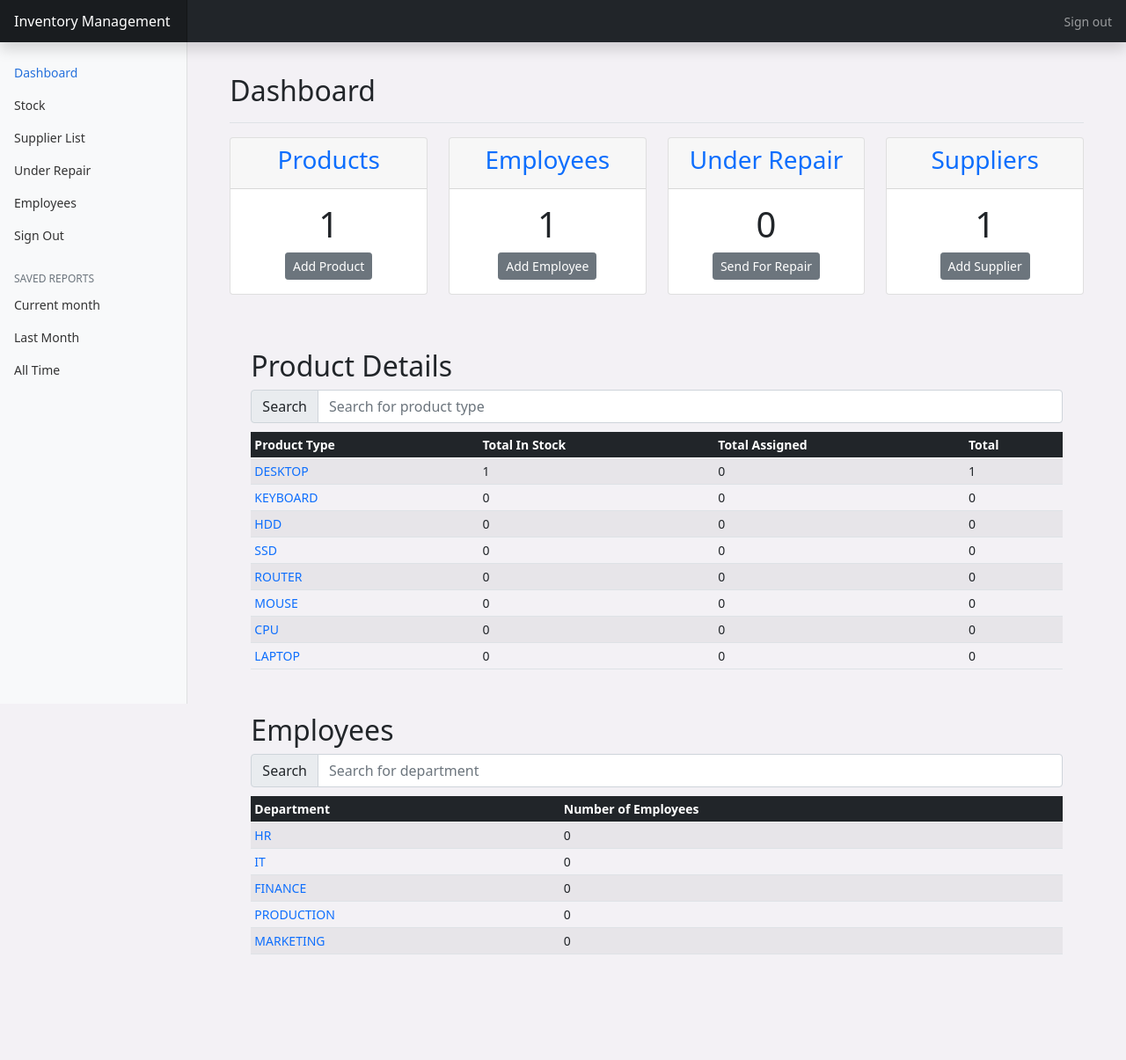
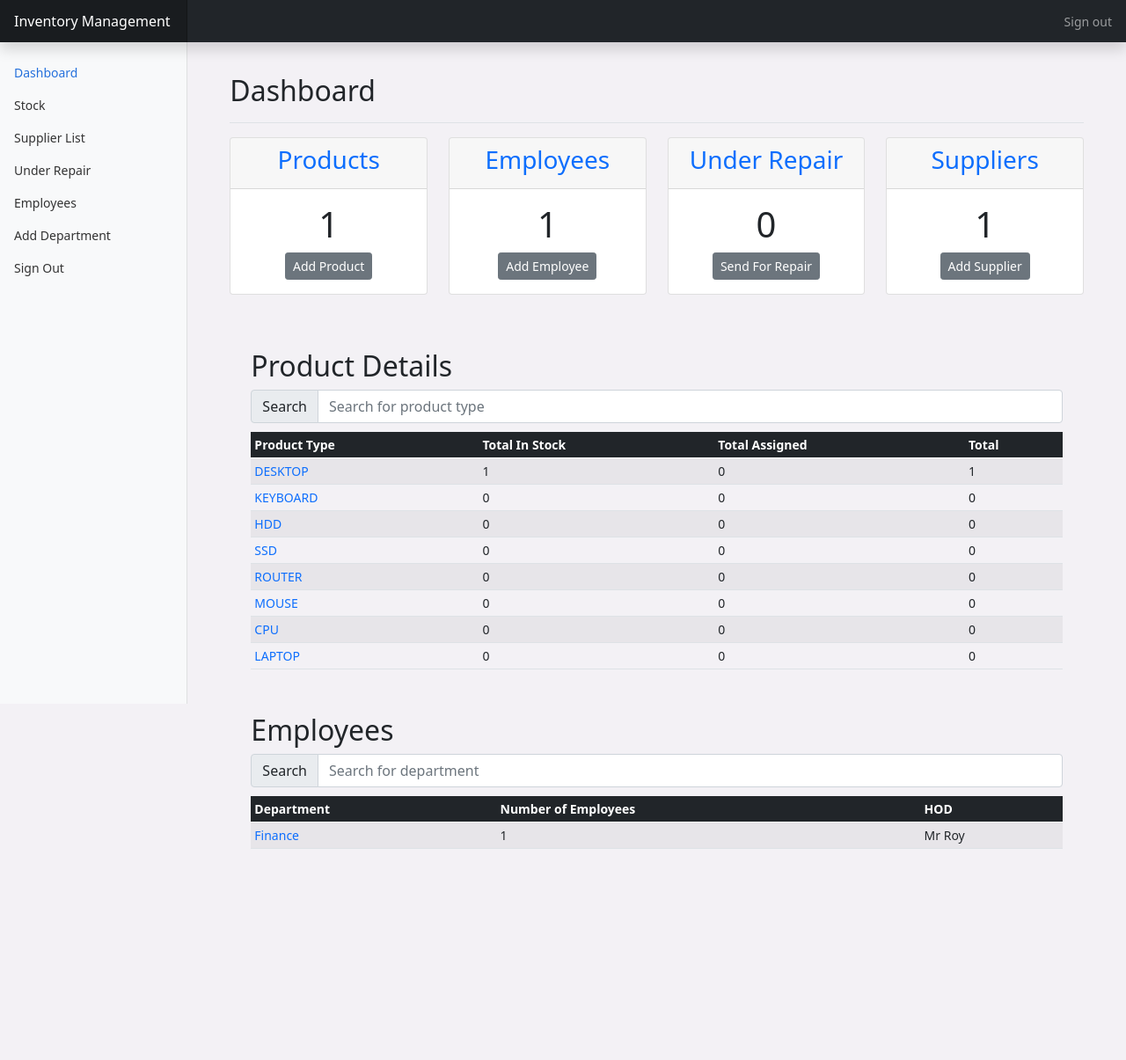
Before and after one commit to sreejan774/InventoryManagement, a Django app: page / in a window 1280 px wide. Shown: the whole page at 88% size. Run offline with Django 3.2, Linux system fonts and the light colour scheme; a user stored in the database is signed in; data comes from the database, SQL or seed files in the repository; both versions use the stored data as it was after the commit; data that the repository does not hold is empty.

Commit message:
added new features

```diff
--- a/main/forms.py
+++ b/main/forms.py
@@ -1,20 +1,12 @@
 from django.forms import models
-from main.models import Supplier
+from main.models import Supplier,Department
 from django import forms
 from datetime import date
+from main.models import PROD_CHOICES
 
 
 todays_date = date.today()
 year = todays_date.year
-
-
-DEPARTMENT_CHOICES =(
-    ("HR", "HR"),
-    ("IT", "IT"),
-    ("FINANCE", "FINANCE"),
-    ("PRODUCTION", "PRODUCTION"),
-    ("MARKETING", "MARKETING"),
-)
 
 PROD_CHOICES = (
     ('DESKTOP','DESKTOP'),
@@ -32,10 +24,15 @@ MIN_FLOOR_VALUE = 0
 MAX_FLOOR_VALUE = 5
 
 class addEmployee(forms.Form):
+
     name = forms.CharField(max_length=20,widget=forms.TextInput(attrs={'class':'form-control','placeholder':"Employee's Name"}))
+    sap_number = forms.CharField(max_length=8,widget=forms.TextInput(attrs={'class':'form-control','placeholder':"SAP Number"}))
+    staff_number = forms.CharField(max_length=10,widget=forms.TextInput(attrs={'class':'form-control','placeholder':"Staff Number"}))
     contact = forms.RegexField(regex=r'^\+?1?\d{9,15}$',widget=forms.TextInput(attrs={'class':'form-control','placeholder':'Contact : Should be between 9 to 15 digits'}))
     designation = forms.CharField(max_length=20,widget=forms.TextInput(attrs={'class':'form-control','placeholder':'Designation'}))
-    department = forms.ChoiceField(choices = DEPARTMENT_CHOICES,widget=forms.Select(attrs={'class':'form-control','placeholder':'Department'}))
+
+    department = forms.ModelChoiceField(queryset=Department.objects.all(),widget=forms.Select(attrs={'class':'form-control'}))
+
     desk_num = forms.CharField(max_length=10,widget=forms.TextInput(attrs={'class':'form-control','placeholder':'Desk Number'}))
     floor = forms.IntegerField(min_value=MIN_FLOOR_VALUE, max_value=MAX_FLOOR_VALUE,widget=forms.NumberInput(attrs={'class':'form-control','placeholder':'Floor'}))
 
@@ -51,15 +48,21 @@ class addProduct(forms.Form):
     prod_name = forms.ChoiceField(choices = PROD_CHOICES,widget=forms.Select(attrs={'class':'form-control','placeholder':'Produce type'}))
     serial_num = forms.CharField(max_length=100,widget=forms.TextInput(attrs={'class':'form-control','placeholder':'Serial Number'}))
     specification = forms.CharField(max_length=256,widget=forms.TextInput(attrs={'class':'form-control','placeholder':'Specification'}))
-    date_received = forms.DateField(widget = forms.SelectDateWidget( years= range(year,year-10,-1 ),  attrs={'class':'form-control','placeholder':'Specification'}))
+    #date_received = forms.DateField(widget = forms.SelectDateWidget( years= range(year,year-10,-1 ),  attrs={'class':'form-control','placeholder':'Specification'}))
     supplier = forms.ModelChoiceField(queryset=Supplier.objects.all(),widget=forms.Select(attrs={'class':'form-control'}))
+    date_received = forms.DateField(widget=forms.widgets.DateInput(attrs={'type': 'date','class':'form-control','placeholder':'Specification' }))
+
 
 
 class assignProduct(forms.Form):
-    empName = forms.CharField(max_length=256,widget=forms.TextInput(attrs={'class':'form-control','placeholder':'Employee Name'}))
-    designation = forms.CharField(max_length=100,widget=forms.TextInput(attrs={'class':'form-control','placeholder':'Designation'}))
-    department = forms.ChoiceField(choices = DEPARTMENT_CHOICES,widget=forms.Select(attrs={'class':'form-control'}))
+    sap_number = forms.CharField(max_length=8,widget=forms.TextInput(attrs={'class':'form-control','placeholder':'SAP Number'}))
+    staff_number = forms.CharField(max_length=10,widget=forms.TextInput(attrs={'class':'form-control','placeholder':'Staff Number'}))
 
 class sendForRepair(forms.Form):
     serial_num = forms.CharField(max_length=256,widget=forms.TextInput(attrs={'class':'form-control','placeholder':'Serial Number'}))
     supplier = forms.ModelChoiceField(queryset=Supplier.objects.all(),widget=forms.Select(attrs={'class':'form-control'}))
+
+
+class addDepartment(forms.Form):
+    department = forms.CharField(max_length=256,widget=forms.TextInput(attrs={'class':'form-control','placeholder':'Department'}))
+    hod = forms.CharField(max_length=256,widget=forms.TextInput(attrs={'class':'form-control','placeholder':'HOD'}))
--- a/main/urls.py
+++ b/main/urls.py
@@ -16,6 +16,7 @@ urlpatterns = [
     path('listSupplier/',views.listSupplier,name='listSupplier'),
     path('markRepaired/<int:pk>',views.markRepaired,name='markRepaired'),
     path('assignProduct/<int:pk>',views.assignProduct,name='assignProduct'),
-    path('sendForRepair/',views.sendForRepair,name='sendForRepair')
+    path('sendForRepair/',views.sendForRepair,name='sendForRepair'),
+    path('addDepartment/',views.addDepartment,name='addDepartment')
 
 ]
--- a/main/views.py
+++ b/main/views.py
@@ -5,7 +5,7 @@ from django.shortcuts import redirect, render
 from django.contrib.auth.decorators import login_required
 from main import forms
 from main import models
-from main.forms import PROD_CHOICES,DEPARTMENT_CHOICES
+from main.forms import PROD_CHOICES
 
 # Create your views here.
 @login_required(login_url='/auth/login')
@@ -34,13 +34,16 @@ def index(request):
         prodList.append(prodDict)
 
     empList = []
-    for department in DEPARTMENT_CHOICES:
-        dept = department[0]
+    departmentChoices = models.Department.objects.all()
+    for d in departmentChoices:
+        dept = d.department
         employees = models.Employee.objects.filter(department = dept)
         numEmp = len(employees)
+        hod = d.hod
         empDict = {}
         empDict["department"] = dept
         empDict["numEmp"] = numEmp
+        empDict['HOD'] = hod
         empList.append(empDict)
 
     # print(prodList)
@@ -60,7 +63,7 @@ def index(request):
         'sendRepairForm' : sendRepairForm,
         'addEmployeeForm' : addEmployeeForm,
         'addProductForm' : addProductForm,
-        'addSupplierForm' : addSupplierForm
+        'addSupplierForm' : addSupplierForm,
 
     }
     return render(request,'main/index.html',context)
@@ -74,6 +77,8 @@ def addEmployee(request):
         if addEmpForm.is_valid():
             try:
                 name = addEmpForm.cleaned_data['name']
+                sap_number = addEmpForm.cleaned_data['sap_number']
+                staff_number = addEmpForm.cleaned_data['staff_number']
                 contact = addEmpForm.cleaned_data['contact']
                 designation = addEmpForm.cleaned_data['designation']
                 department = addEmpForm.cleaned_data['department']
@@ -82,9 +87,11 @@ def addEmployee(request):
 
                 employee = models.Employee(
                     name = name,
+                    sap_number = sap_number,
+                    staff_number = staff_number,
                     contact = contact,
                     designation = designation,
-                    department = department,
+                    department = department.department,
                     floor = floor,
                     desk_num = desk_num
                 )
@@ -135,6 +142,7 @@ def addProduct(request):
                 specification = addPdtForm.cleaned_data['specification']
                 date_received = addPdtForm.cleaned_data['date_received']
                 supplier = addPdtForm.cleaned_data['supplier']
+                print(date_received)
 
                 product1 = models.Stock.objects.filter(serial_num = serial_num)
                 product2 = models.Assign.objects.filter(serial_num = serial_num)
@@ -143,6 +151,8 @@ def addProduct(request):
                 if(len(product1)!=0 or len(product2)!=0 or len(product3)!=0 ):
                     return HttpResponse("Database already have a product with same serial number")
 
+                if(date_received > date.today()):
+                    return HttpResponse("Please enter a correct date")
                 prod = models.Stock(
                     prod_name = prod_name,
                     serial_num = serial_num,
@@ -163,6 +173,8 @@ def updateEmployee(request,pk):
     employee = models.Employee.objects.get(pk = pk)
     initial = {
         "name" : employee.name,
+        "sap_number" : employee.sap_number,
+        "staff_number": employee.staff_number,
         "contact" : employee.contact,
         "designation" : employee.designation,
         "department" : employee.department,
@@ -175,6 +187,8 @@ def updateEmployee(request,pk):
     if request.method == "POST":
         if request.POST.get('submit_type') == 'update':
             employee.name = request.POST.get('name')
+            employee.sap_number = request.POST.get('sap_number')
+            employee.staff_number = request.POST.get('staff_number')
             employee.contact = request.POST.get('contact')
             employee.designation = request.POST.get('designation')
             employee.department = request.POST.get('department')
@@ -322,20 +336,19 @@ def markRepaired(request,pk):
 
     obj.save()
 
-    return HttpResponse("done")
+    return redirect('index')
 
 @login_required(login_url='/auth/login')
 def assignProduct(request,pk):
     if request.method == "POST":
-        name = request.POST.get('empName')
-        department = request.POST.get('department')
-        designation = request.POST.get('designation')
+        sap_number = request.POST.get('sap_number')
+        staff_number = request.POST.get('staff_number')
 
         try:
             employee = models.Employee.objects.filter(
-                        name = name,
-                        department=department,
-                        designation=designation)[0]
+                       sap_number = sap_number,
+                       staff_number = staff_number
+                    )[0]
 
 
             product = models.Stock.objects.get(pk=pk)
@@ -411,3 +424,25 @@ def sendForRepair(request):
         return redirect('index')
 
     return redirect('index')
+
+@login_required(login_url='/auth/login')
+def addDepartment(request):
+    addDeptForm = forms.addDepartment()
+    if request.method == "POST":
+        try:
+            department = request.POST.get('department')
+            hod = request.POST.get('hod')
+
+            obj = models.Department(
+                department = department,
+                hod = hod
+            )
+            obj.save()
+            return redirect('index')
+        except:
+            return HttpResponse("Error occured check if the department already exists")
+    context = {
+        "form" : addDeptForm
+    }
+
+    return render(request,'main/addDepartment.html',context)
--- a/templates/main/index.html
+++ b/templates/main/index.html
@@ -97,9 +97,12 @@
                             <label class="form-label" >Select Supplier</label>
                             {{addProductForm.supplier}}
                           </div>
-
                           <div class="modal-footer d-block">
                               <button type="submit" class="btn btn-outline-dark float">Add</button>
+                              <p>Supplier Doesn't Exist</p>
+                              <button type="button" class="btn btn-secondary btn-sm" data-bs-toggle="modal" data-bs-target="#modalFormAddSupplier">
+                                Add Supplier
+                              </button>
                           </div>
                       </form>
                   </div>
@@ -123,14 +126,20 @@
                               {{addEmployeeForm.name}}
                           </div>
                           <div class="mb-3">
+                            {{addEmployeeForm.sap_number}}
+                          </div>
+                          <div class="mb-3">
+                            {{addEmployeeForm.staff_number}}
+                          </div>
+                          <div class="mb-3">
                               {{addEmployeeForm.contact}}
                           </div>
                           <div class="mb-3">
                             {{addEmployeeForm.designation}}
                           </div>
                           <div class="mb-3">
-                            <label class="form-label">Select Department</label>
-                            {{addEmployeeForm.department}}
+                              <label for="">Select Department</label>
+                              {{addEmployeeForm.department}}
                           </div>
                           <div class="mb-3">
                             {{addEmployeeForm.desk_num}}
@@ -260,6 +269,7 @@
               <tr>
                 <th scope="col">Department</th>
                 <th scope="col">Number of Employees</th>
+                <th scope="col">HOD</th>
               </tr>
             </thead>
             <tbody>
@@ -267,6 +277,7 @@
               <tr>
                 <td><a class="text-decoration-none" href="{% url 'listEmployee' slug=emp.department %}">{{ emp.department }}</a></td>
                 <td>{{ emp.numEmp }}</td>
+                <td>{{ emp.HOD }}</td>
               </tr>
               {% endfor %}
             </tbody>
--- a/templates/main/navbar.html
+++ b/templates/main/navbar.html
@@ -34,13 +34,19 @@
               </a>
             </li>
             <li class="nav-item">
+              <a class="nav-link" href="{% url 'addDepartment' %}">
+                <span data-feather="layers"></span>
+                Add Department
+              </a>
+            </li>
+            <li class="nav-item">
               <a class="nav-link" href="{% url 'logout' %}">
                 <span data-feather="layers"></span>
                 Sign Out
               </a>
             </li>
           </ul>
-
+<!--
           <h6 class="sidebar-heading d-flex justify-content-between align-items-center px-3 mt-4 mb-1 text-muted">
             <span>Saved reports</span>
             <a class="link-secondary" href="#" aria-label="Add a new report">
@@ -66,6 +72,6 @@
                 All Time
               </a>
             </li>
-          </ul>
+          </ul> -->
         </div>
       </nav>
```
Also changed, not shown: main/models.py (+9 -2 lines), templates/main/addDepartment.html (added, +21 -0 lines), templates/main/listProduct.html (+4 -8 lines), templates/main/updateEmployee.html (+8 -0 lines), db.sqlite3, main/migrations/0011_auto_20210827_0557.py (added), main/migrations/0012_auto_20210827_0558.py (added), main/migrations/0013_auto_20210903_1659.py (added), main/migrations/0014_department.py (added).
